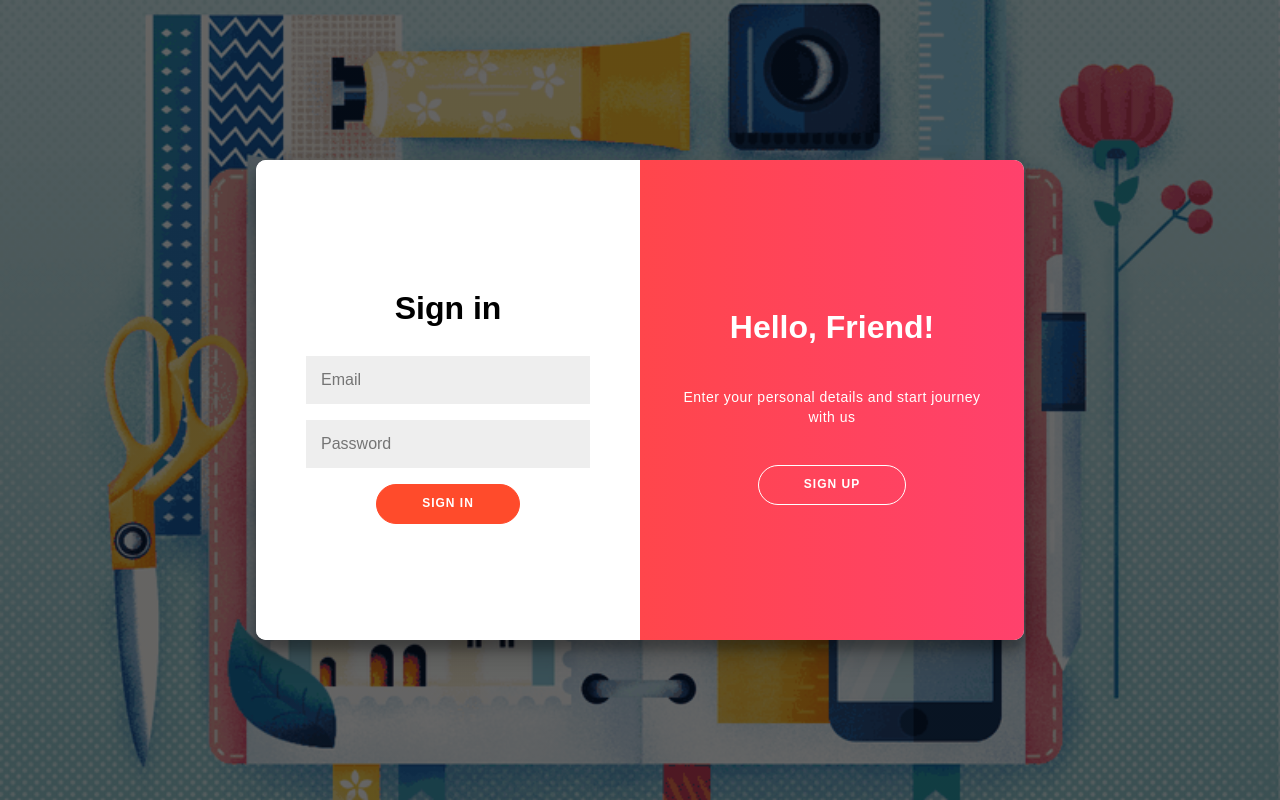
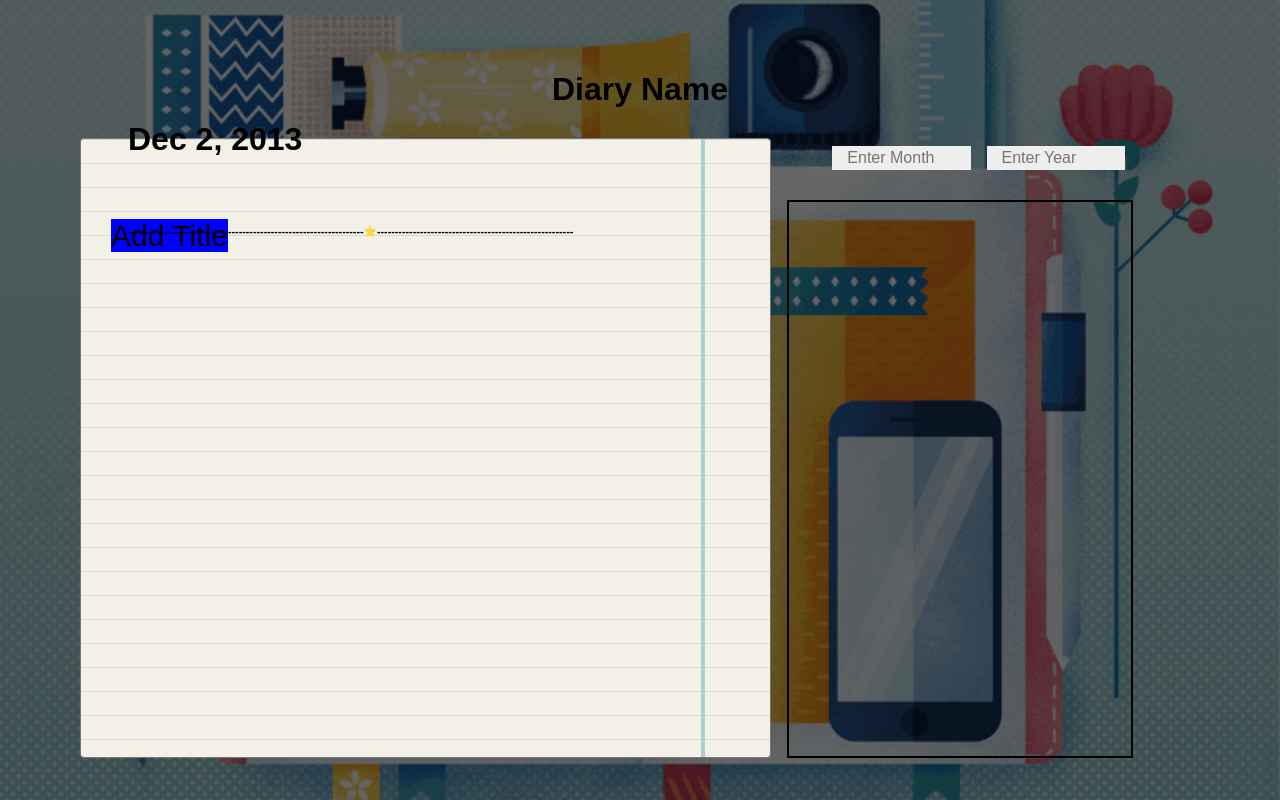
Before and after one commit to prashant280920/Personal_Diary_WebApp, a React (Create React App) app: page / in a window 1280 px wide. Built offline with nearby package versions, Linux system fonts and the light colour scheme; a web font is replaced by a local one.

Commit message:
modified file

```diff
--- a/src/App.js
+++ b/src/App.js
@@ -3,18 +3,18 @@ import './App.css';
 import Login from "./components/Login/Login.js";
 import Diary from "./components/Diary/diary.js";
 function App() {
-	// document.getElementById("root").style="height:100%;width:100%";
+	 document.getElementById("root").style="width:100%";
   return (
 
-  	<Login />
-  	// <div className="App ">
-  	//   		<h1>Diary Name</h1>
-  	//   	<div className="App w-100 ">
+  	// <Login />
+  	<div className="App ">
+  	  		<h1>Diary Name</h1>
+  	  	<div className="App w-100 ">
 
-  	//       <Diary />
+  	      <Diary />
 
-  	//      </div>
-  	//   	</div>
+  	     </div>
+  	  	</div>
   );
 }
 
```
